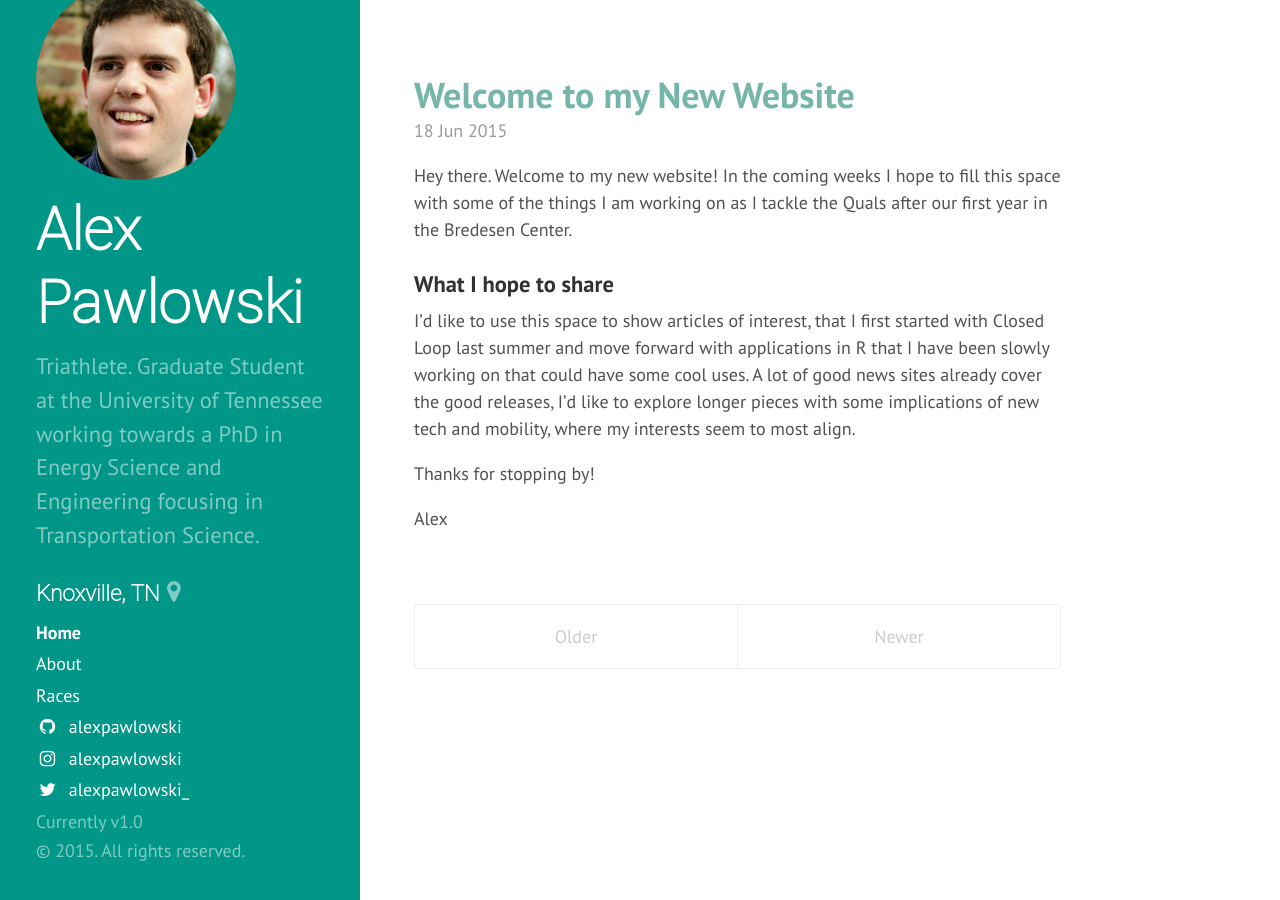
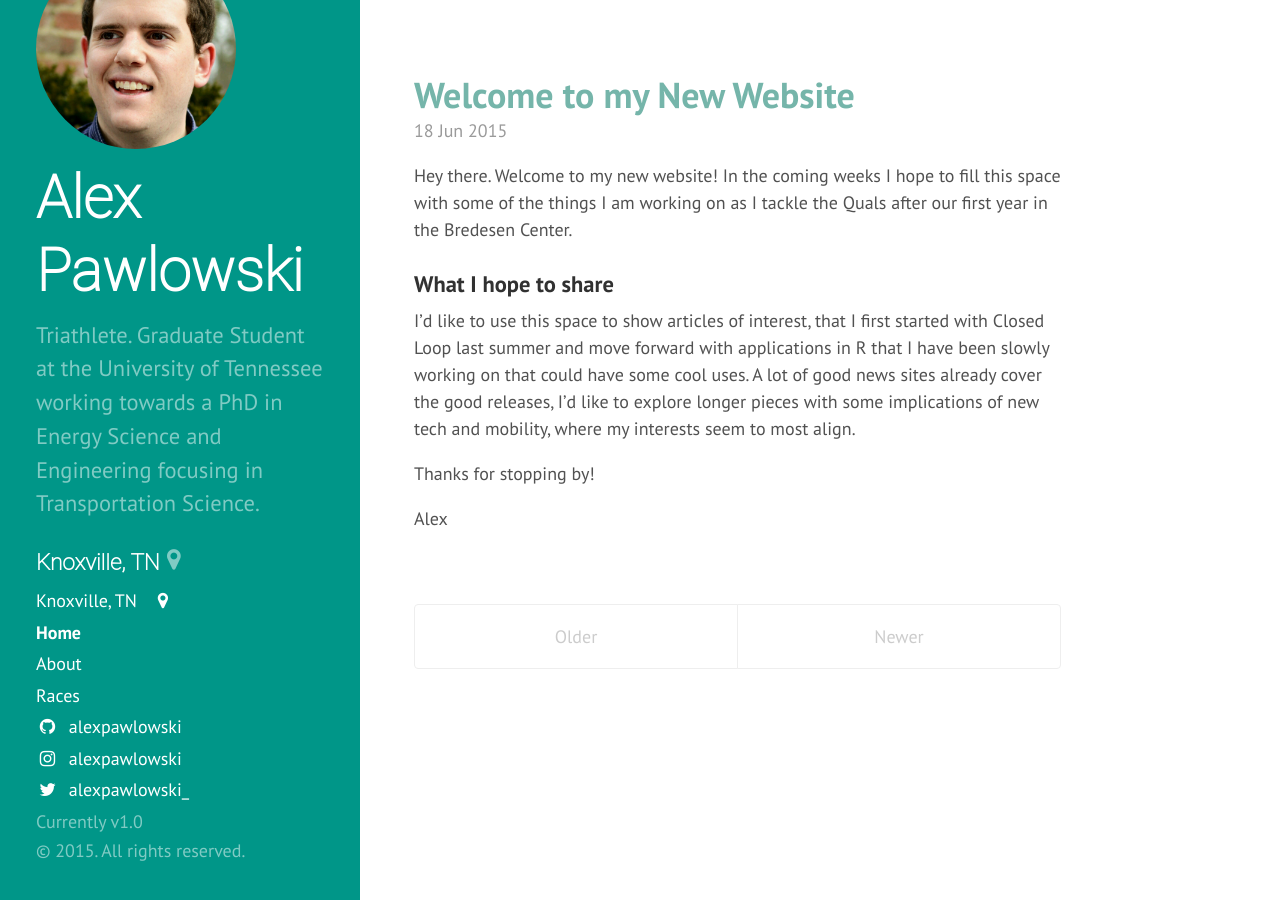
Before and after one commit to alexpawlowski/alexpawlowski.github.io, a Jekyll site: the page built from index.html, in a window 1280 px wide. Built offline with Jekyll 4.4.1, drawn with Linux system fonts in a browser that asks for light colours; nearby versions of some CDN libraries; Markdown is read by kramdown in place of the engine named in the settings; the list of posts is cut into pages by our own code.

Commit message:
move location as a nav element

```diff
--- a/_includes/sidebar.html
+++ b/_includes/sidebar.html
@@ -15,6 +15,7 @@
       <h5>{{site.location}}</h5><i class="fa fa-map-marker fa-lg"></i>
     </div>
     <nav class="sidebar-nav">
+      <a class="sidebar-nav-item" href="https://www.google.com/maps/place/Knoxville,+TN">Knoxville, TN &nbsp; <i class="fa fa-map-marker fa-fw"></i></a>
       <a class="sidebar-nav-item{% if page.url == site.baseurl %} active{% endif %}" href="{{ site.baseurl }}">Home</a>
 
       {% comment %}
```
